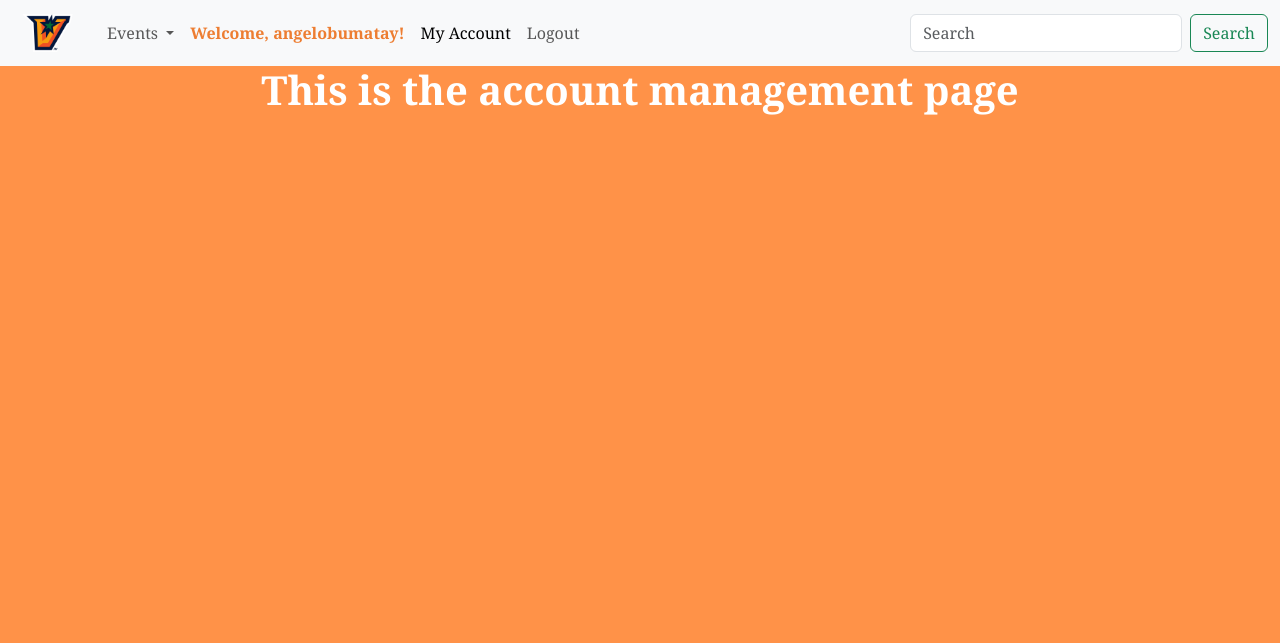
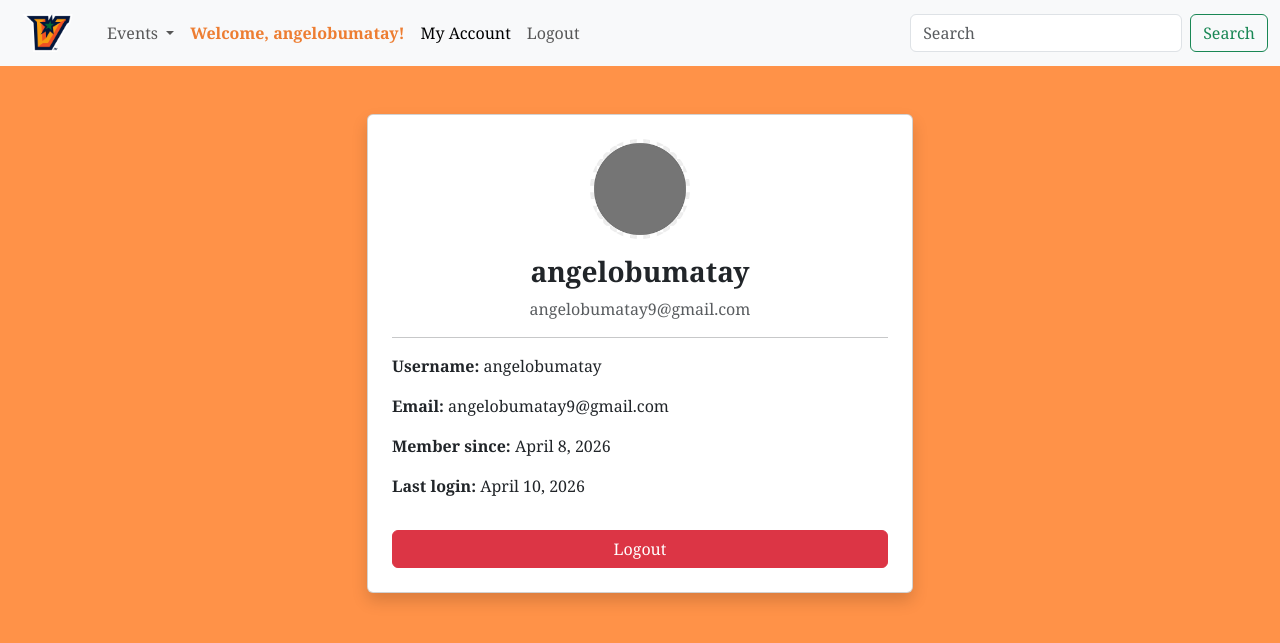
Before and after one commit to diegodlcc/finalproject3340, a Django app: template vaqueroconnect/vaqueroconnect/templates/account.html in a window 1280 px wide. Shown: the top 643 px of the page. Run offline with Django 5.2, Linux system fonts and the light colour scheme; the template is opened without the code that fills it, so the values that code supplies are empty; a user stored in the database is signed in.

Commit message:
Added content to account management page and login/logout functionality

```diff
--- a/vaqueroconnect/vaqueroconnect/templates/account.html
+++ b/vaqueroconnect/vaqueroconnect/templates/account.html
@@ -2,8 +2,42 @@
 {% load static %}
 
 {% block content %}
+<div class="container mt-5">
+    <div class="row justify-content-center">
+        <div class="col-md-6">
+            <div class="card shadow">
+                <div class="card-body text-center p-4">
 
-<!--Introduction-->
-<h1>This is the account management page</h1>
+                    <!-- Profile Picture -->
+                    <img src="{% static 'images/Empty-PFP.jpg' %}"
+                         alt="Profile Picture"
+                         class="rounded-circle mb-3"
+                         width="100" height="100">
 
+                    <!-- Username -->
+                    <h3 class="fw-bold">{{ user.username }}</h3>
+
+                    <!-- Email -->
+                    <p class="text-muted">{{ user.email|default:"No email set" }}</p>
+
+                    <!-- Account Info -->
+                    <hr>
+                    <div class="text-start">
+                        <p><strong>Username:</strong> {{ user.username }}</p>
+                        <p><strong>Email:</strong> {{ user.email|default:"Not provided" }}</p>
+                        <p><strong>Member since:</strong> {{ user.date_joined|date:"F j, Y" }}</p>
+                        <p><strong>Last login:</strong> {{ user.last_login|date:"F j, Y" }}</p>
+                    </div>
+
+                    <!-- Logout -->
+                    <form method="POST" action="{% url 'logout' %}">
+                        {% csrf_token %}
+                        <button type="submit" class="btn btn-danger w-100 mt-3">Logout</button>
+                    </form>
+
+                </div>
+            </div>
+        </div>
+    </div>
+</div>
 {% endblock %}
--- a/vaqueroconnect/vaqueroconnect/vaqueroconnect/settings.py
+++ b/vaqueroconnect/vaqueroconnect/vaqueroconnect/settings.py
@@ -125,3 +125,5 @@ LOGIN_REDIRECT_URL = 'home'
 
 # The URL nickname to redirect to after a user logs out
 LOGOUT_REDIRECT_URL = 'login'
+
+LOGIN_URL = '/login/'
--- a/vaqueroconnect/vaqueroconnect/vaqueroconnect/views.py
+++ b/vaqueroconnect/vaqueroconnect/vaqueroconnect/views.py
@@ -1,8 +1,14 @@
 from django.shortcuts import render, redirect
 from django.contrib.auth.forms import UserCreationForm
 from django.contrib.auth import login as auth_login
+from django.contrib.auth.decorators import login_required
 
 # This is the Homepage
+@login_required
+def account(request):
+    # Look in templates for account.html
+    return render(request, 'account.html')
+
 def home(request):
     # Look in templates folder for index.html (Homepage)
     return render(request, 'index.html')
```
Also changed, not shown: vaqueroconnect/vaqueroconnect/db.sqlite3.
